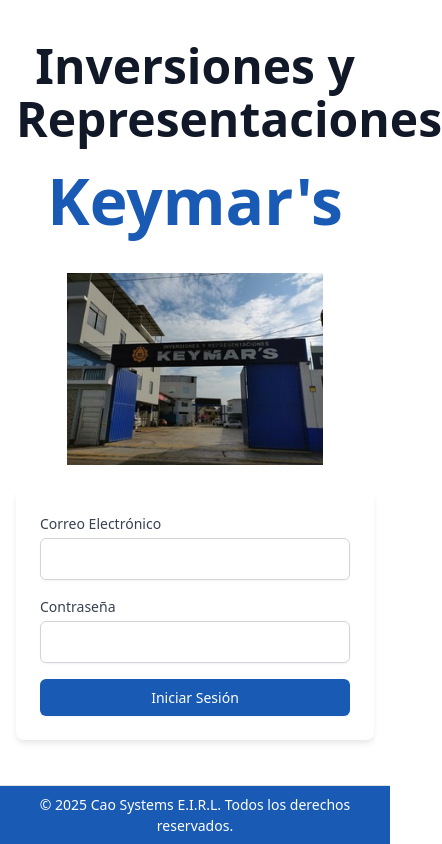
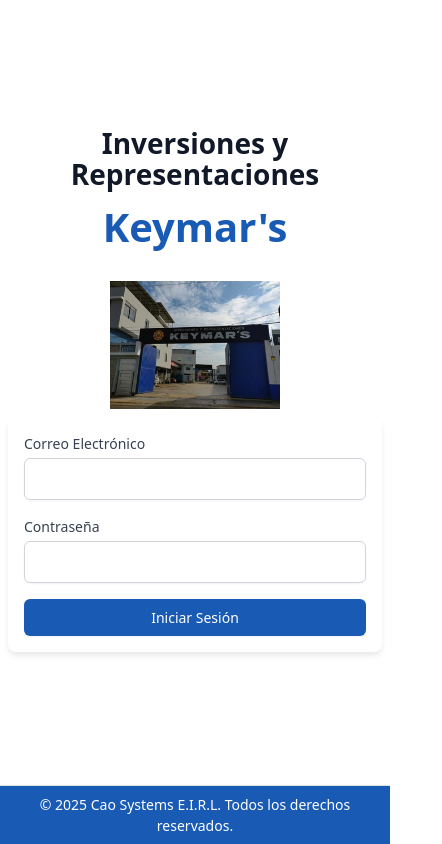
Before and after one commit to paoloVD21/frontend_Keymars, a React (Vite) app: page /login in a window 390 px wide. Shown: the whole page, 442 px wide, since content can reach past the window. Built offline with nearby package versions, Linux system fonts and the light colour scheme.

Commit message:
se agrego responsividad de login

```diff
--- a/src/layouts/AuthLayout.module.css
+++ b/src/layouts/AuthLayout.module.css
@@ -57,3 +57,42 @@
     box-shadow: 0 4px 6px -1px rgba(0, 0, 0, 0.1);
     border-radius: 0.5rem;
 }
+
+/* Media queries para dispositivos móviles */
+@media screen and (max-width: 480px) {
+    .content {
+        padding: 0.5rem;
+    }
+
+    .title {
+        font-size: 1.75rem;
+    }
+
+    .subtitle {
+        font-size: 2.5rem;
+    }
+
+    .logo {
+        height: 8rem;
+    }
+
+    .formContainer {
+        padding: 1rem;
+        margin-top: -1rem;
+    }
+}
+
+/* Media queries para tablets */
+@media screen and (min-width: 481px) and (max-width: 768px) {
+    .title {
+        font-size: 2.25rem;
+    }
+
+    .subtitle {
+        font-size: 3rem;
+    }
+
+    .logo {
+        height: 10rem;
+    }
+}
```
